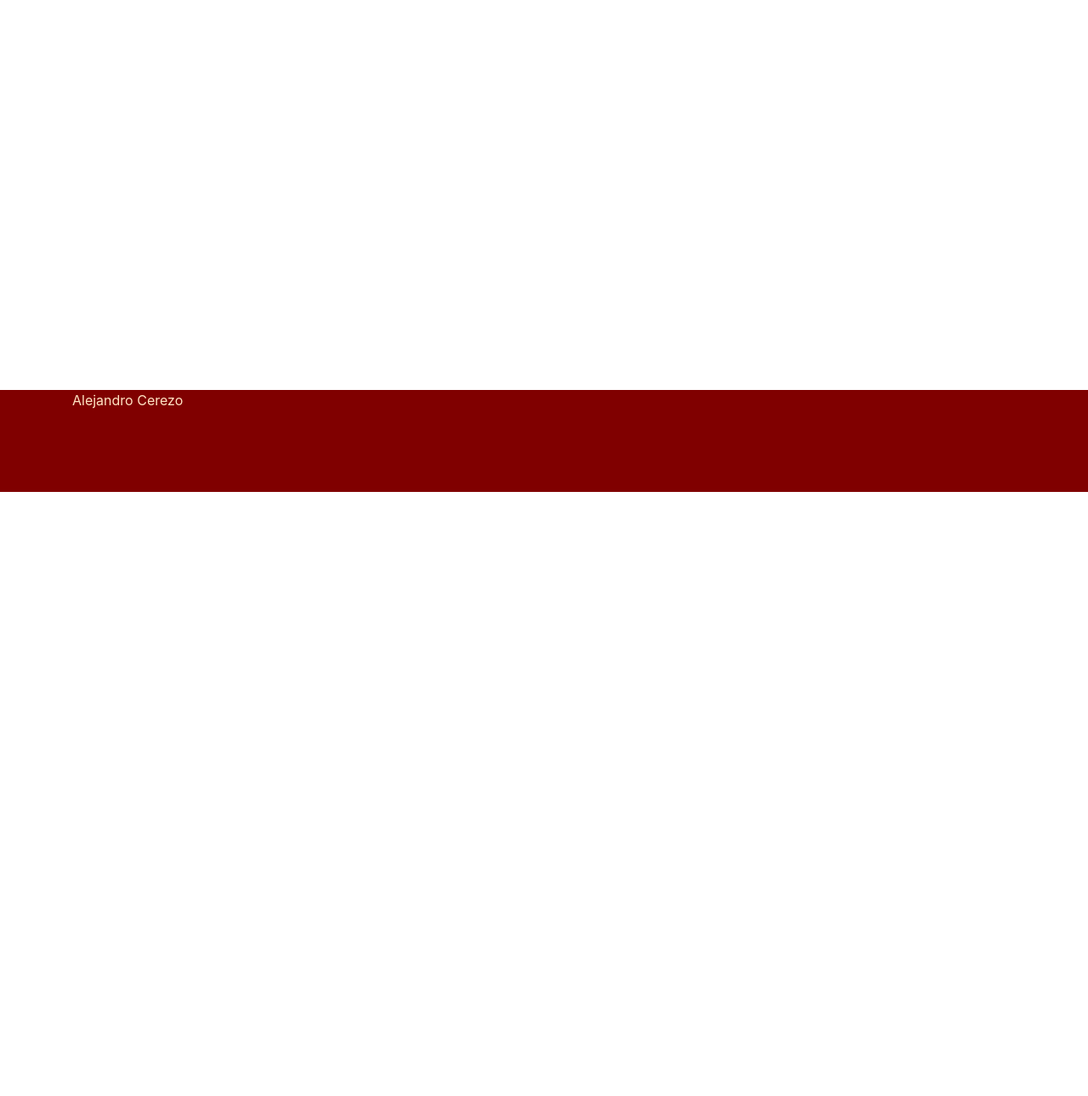
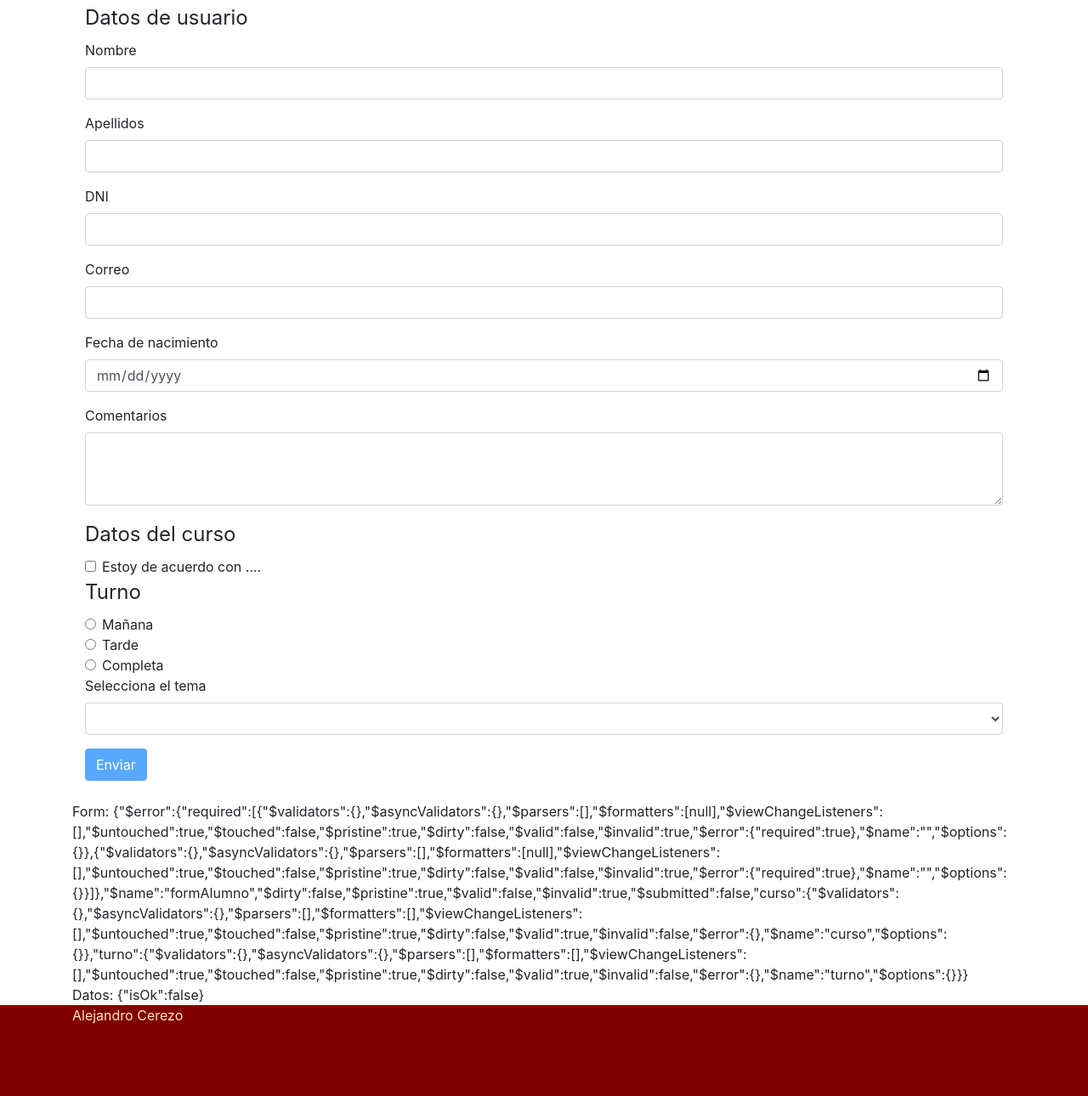
Before and after one commit to Alce-Angular-Courses/AngularJS_2020, a website with bundled scripts: page 10_formulario/index.html in a window 1280 px wide. Shown: the part 141-1431 px from the top of the page at 85% size. Before the commit the page ends 800 px from the top, so only its background shows below. Built offline with nearby package versions, Linux system fonts and the light colour scheme.

Commit message:
formularios

```diff
--- a/10_formulario/_form.html
+++ b/10_formulario/_form.html
@@ -1,74 +1,85 @@
-<form class="col-6" name="form-td" id ="form-td">
+<form action="" method="" ng-submit='$ctrl.onSubmit($event)' novalidate
+    class="col-12 mt-4 mb-4" name="formAlumno" id ="formAlumno">
     <fieldset>
         <legend>Datos de usuario</legend>
         <div class="form-group">
             <label for="nombre">Nombre</label>
-            <input type="text" class="form-control" name="nombre" id="nombre">
+            <input type="text" class="form-control" id="nombre"
+            ng-model="$ctrl.alumno.nombre" ng-required="true">
         </div>
         <div class="form-group">
             <label for="apellidos">Apellidos</label>
-            <input type="text" class="form-control" name="apellidos" id="apellidos">
+            <input type="text" class="form-control" id="apellidos"
+            ng-model="$ctrl.alumno.apellidos" ng-required="true">
         </div>
         <div class="form-group">
             <label for="dni">DNI</label>
-            <input type="text" class="form-control" name="dni" id="dni">
+            <input type="text" class="form-control" id="dni"
+            ng-model="$ctrl.alumno.dni">
             </div>
         <div class="form-group">
             <label for="email">Correo</label>
-            <input type="email" class="form-control" name="email" id="email"
-            required>
+            <input type="email" class="form-control" id="email"
+            ng-model="$ctrl.alumno.email">
         </div>
         <div class="form-group">
             <label for="nacim">Fecha de nacimiento</label>
-            <input type="date" class="form-control" name="nacim" id="nacim">
+            <input type="date" class="form-control" id="nacim"
+            ng-model="$ctrl.alumno.nacim">
         </div>
         <div class="form-group">
           <label for="coment">Comentarios</label>
-          <textarea class="form-control" name="coment" id="coment" rows="3"></textarea>
+          <textarea class="form-control" id="coment" rows="3"
+          ng-model="$ctrl.alumno.coment"></textarea>
         </div>
     </fieldset>
     <fieldset>
         <legend>Datos del curso</legend>
         <div class="form-check">
             <label class="form-check-label">
-            <input type="checkbox" class="form-check-input" name="isOk" id="isOk">
+            <input type="checkbox" class="form-check-input" id="isOk"
+            ng-model="$ctrl.alumno.isOk">
             Estoy de acuerdo con ....
             </label>
         </div>
         <div>
             <legend>Turno</legend>
-            <div class="form-check">
-            <label class="form-check-label">
-                <input type="radio" class="form-check-input" name="turno" id=""
-                value="mañana" required>
-                Mañana
-            </label>
-            </div>
-            <div class="form-check">
-            <label class="form-check-label">
-                <input type="radio" class="form-check-input" name="turno" id=""
-                value="tarde">
-                Tarde
-            </label>
-            </div>
-            <div class="form-check">
-            <label class="form-check-label">
-                <input type="radio" class="form-check-input" name="turno" id=""
-                value="noche">
-                Noche
-            </label>
+            <div class="form-check" ng-repeat= "item in $ctrl.turnos">
+                <label class="form-check-label"
+                    title="{{ item.info }}">
+                    <input type="radio" class="form-check-input"
+                        name="turno" id="turno-{{item.id}}"
+                        ng-value="item" ng-model="$ctrl.alumno.turno">
+                    {{item.nombre}}
+                </label>
             </div>
         </div>
         <div class="form-group" >
         <label for="curso">Selecciona el tema</label>
-            <select class="form-control" name="curso" id="curso" required>
+            <!-- <select class="form-control" name="curso" id="curso"
+            ng-model="$ctrl.alumno.curso">
                 <option value=""></option>
-                <option value="angular">Angular</option>
-                <option value="react">React</option>
-                <option value="vue">Vue</option>
-            </select>
+                <option ng-repeat='item in $ctrl.cursos'
+                title="{{ item.info }}"
+                ng-value="item">{{item.nombre}}</option>
+            </select> -->
+
+           <select class="form-control" name="curso" id="curso"
+            ng-model="$ctrl.alumno.curso"
+            ng-options = "item as item.nombre
+                        for item in $ctrl.cursos
+                        track by item.id"
+            ></select>
+
         </div>
     </fieldset>
-    <button type="submit" class="btn btn-primary">
+    <button type="submit" class="btn btn-primary" ng-disabled="formAlumno.$invalid">
         Enviar</button>
 </form>
+
+<div>
+    Form: {{ formAlumno }}
+</div>
+<div>
+    Datos: {{ $ctrl.alumno }}
+</div>
--- a/10_formulario/index.html
+++ b/10_formulario/index.html
@@ -13,7 +13,7 @@
 
     <div class="header-wrapper" ng-include="$ctrl.header"></div>
     <main class="container">
-
+        <div ng-include="$ctrl.form"></div>
     </main>
     <div class="footer-wrapper" ng-include="$ctrl.footer"></div>
 </body>
--- /dev/null
+++ b/10_formulario/js/data.js
@@ -0,0 +1,11 @@
+export const CURSOS = [
+    {id: '01A', nombre: 'Angular', info: 'Aprendiendo Angular ...'},
+    {id: '02R', nombre: 'React', info: 'Aprendiendo React ...'},
+    {id: '03V', nombre: 'Vue', info: 'Aprendiendo Vue ...'}
+]
+
+export const TURNOS = [
+    {id: 'M', nombre: 'Mañana', info: '9:00 - 14:00'},
+    {id: 'T', nombre: 'Tarde', info: '16:00 - 20:00'},
+    {id: 'C', nombre: 'Completa', info: '9:00 - 19:00'},
+]
--- a/10_formulario/js/maincontroller.js
+++ b/10_formulario/js/maincontroller.js
@@ -1,6 +1,22 @@
+import { CURSOS, TURNOS } from "./data.js"
+
 export class MainController{
     constructor() {
         this.header = '_header.html'
         this.footer = '_footer.html'
+        this.form = '_form.html'
+        this.cursos = CURSOS
+        this.turnos = TURNOS
+        this.alumno = {isOk : false}
     }
+
+    onSubmit(ev) {
+        ev.preventDefault()
+        if (this.alumno.turno) {
+            delete this.alumno.turno.$$hashKey
+        }
+        console.log(this.alumno)
+        console.log(this.formAlumno)
+    }
+
 }
```
Also changed, not shown: 02_ES6/json.js (added, +11 -0 lines).
